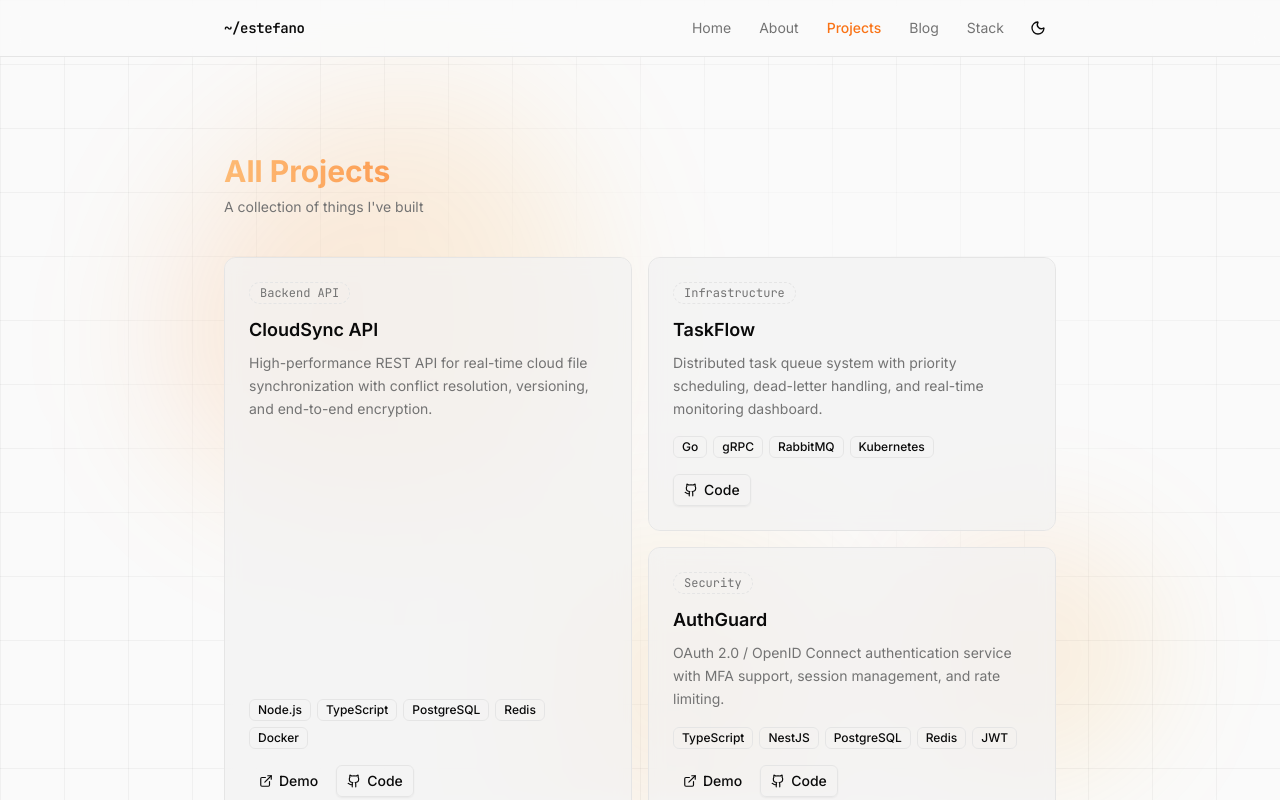
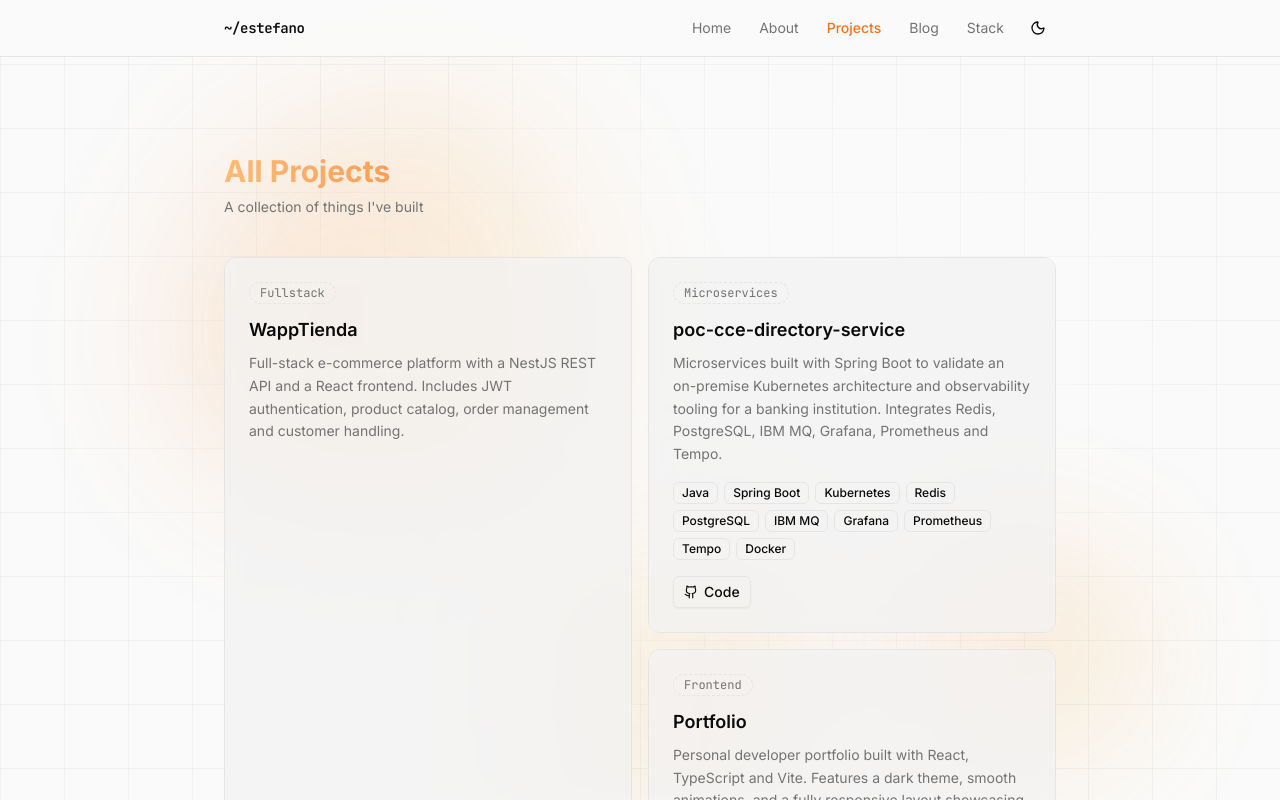
Before and after one commit to SebastianBran/portfolio, a React (Vite) app: page /projects in a window 1280 px wide. Shown: the top 800 px of the page. Built offline with nearby package versions, Linux system fonts and the light colour scheme.

Commit message:
feat(projects): update project entries with new titles, descriptions, and stack details

```diff
--- a/src/data/projects.ts
+++ b/src/data/projects.ts
@@ -9,54 +9,38 @@ export interface Project {
 
 export const projects: Project[] = [
   {
-    title: "CloudSync API",
+    title: "WappTienda",
     description:
-      "High-performance REST API for real-time cloud file synchronization with conflict resolution, versioning, and end-to-end encryption.",
-    stack: ["Node.js", "TypeScript", "PostgreSQL", "Redis", "Docker"],
-    demoUrl: "https://cloudsync-demo.dev",
-    repoUrl: "https://github.com/SebastianBran/cloudsync",
-    category: "Backend API",
+    "Full-stack e-commerce platform with a NestJS REST API and a React frontend. Includes JWT authentication, product catalog, order management and customer handling.",
+    stack: ["TypeScript", "NestJS", "React", "Vite", "Tailwind CSS", "Docker"],
+    repoUrl: "https://github.com/orgs/WappTienda/repositories",
+    category: "Fullstack",
   },
   {
-    title: "TaskFlow",
+    title: "poc-cce-directory-service",
     description:
-      "Distributed task queue system with priority scheduling, dead-letter handling, and real-time monitoring dashboard.",
-    stack: ["Go", "gRPC", "RabbitMQ", "Kubernetes"],
-    repoUrl: "https://github.com/SebastianBran/taskflow",
-    category: "Infrastructure",
+      "Microservices built with Spring Boot to validate an on-premise Kubernetes architecture and observability tooling for a banking institution. Integrates Redis, PostgreSQL, IBM MQ, Grafana, Prometheus and Tempo.",
+    stack: [
+      "Java",
+      "Spring Boot",
+      "Kubernetes",
+      "Redis",
+      "PostgreSQL",
+      "IBM MQ",
+      "Grafana",
+      "Prometheus",
+      "Tempo",
+      "Docker",
+    ],
+    repoUrl: "https://github.com/SebastianBran/poc-cce-directory-service",
+    category: "Microservices",
   },
   {
-    title: "AuthGuard",
+    title: "Portfolio",
     description:
-      "OAuth 2.0 / OpenID Connect authentication service with MFA support, session management, and rate limiting.",
-    stack: ["TypeScript", "NestJS", "PostgreSQL", "Redis", "JWT"],
-    demoUrl: "https://authguard-demo.dev",
-    repoUrl: "https://github.com/SebastianBran/authguard",
-    category: "Security",
-  },
-  {
-    title: "MetricsHub",
-    description:
-      "Real-time application monitoring platform with custom dashboards, alerting rules, and anomaly detection powered by ML.",
-    stack: ["Python", "FastAPI", "InfluxDB", "Grafana", "Docker"],
-    demoUrl: "https://metricshub-demo.dev",
-    repoUrl: "https://github.com/SebastianBran/metricshub",
-    category: "DevOps",
-  },
-  {
-    title: "DataPipe",
-    description:
-      "ETL pipeline framework for streaming and batch data processing with schema validation and transformation plugins.",
-    stack: ["Python", "Apache Kafka", "PostgreSQL", "Docker"],
-    repoUrl: "https://github.com/SebastianBran/datapipe",
-    category: "Data Engineering",
-  },
-  {
-    title: "DevKit CLI",
-    description:
-      "Developer productivity CLI tool for scaffolding projects, managing environments, and automating repetitive tasks.",
-    stack: ["Rust", "Clap", "Serde", "Tokio"],
-    repoUrl: "https://github.com/SebastianBran/devkit-cli",
-    category: "Developer Tools",
+      "Personal developer portfolio built with React, TypeScript and Vite. Features a dark theme, smooth animations, and a fully responsive layout showcasing projects and skills.",
+    stack: ["TypeScript", "React", "Vite", "Tailwind CSS", "TanStack Router"],
+    repoUrl: "https://github.com/SebastianBran/portfolio",
+    category: "Frontend",
   },
 ];
```
